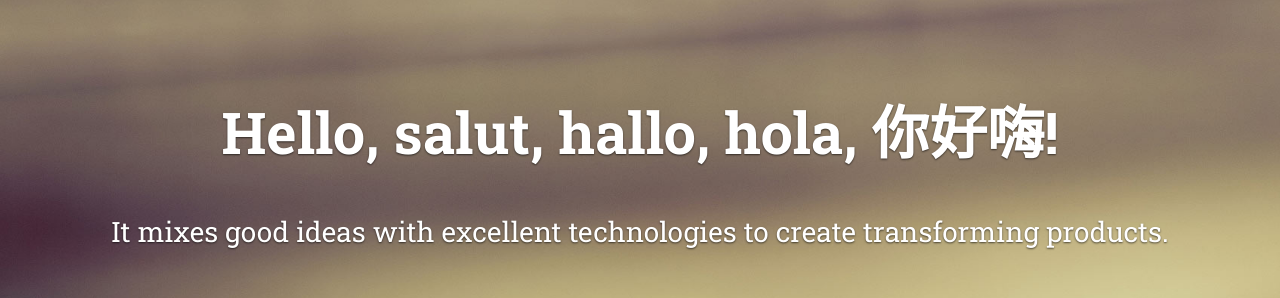
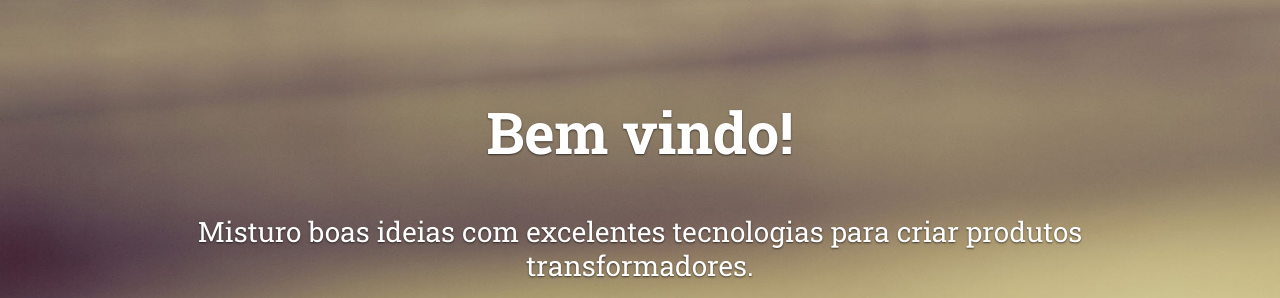
Before and after one commit to jpchagas/jpchagas.github.io, a plain HTML site: page index.html in a window 1280 px wide. Shown: the part 654-952 px from the top of the page. Drawn offline with Linux system fonts and the light colour scheme; some packages are replaced by stand-ins of ours.

Commit message:
translate hello

```diff
--- a/index.html
+++ b/index.html
@@ -53,8 +53,8 @@
     <section id="intro" style="background: url(img/home.jpg) center center no-repeat; background-size: cover;" class="intro-section pb-2">
       <div class="container text-center">
         <div data-animate="fadeInDown" class="logo"><img src="img/logojoao.png" alt="logo" width="130"></div>
-        <h1 data-animate="fadeInDown" class="text-shadow mb-5">Hello, salut, hallo, hola, 你好嗨!</h1>
-        <p data-animate="slideInUp" class="h3 text-shadow text-400">It mixes good ideas with excellent technologies to create transforming products.</p>
+        <h1 data-animate="fadeInDown" class="text-shadow mb-5">Bem vindo!</h1>
+        <p data-animate="slideInUp" class="h3 text-shadow text-400">Misturo boas ideias com excelentes tecnologias para criar produtos transformadores.</p>
       </div>
     </section>
     <!-- About-->
```
